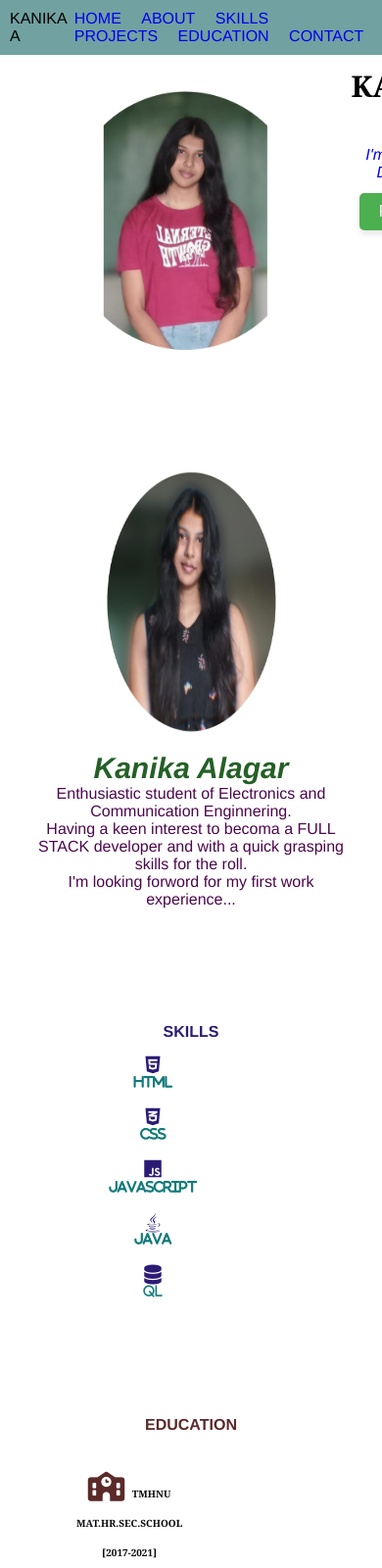
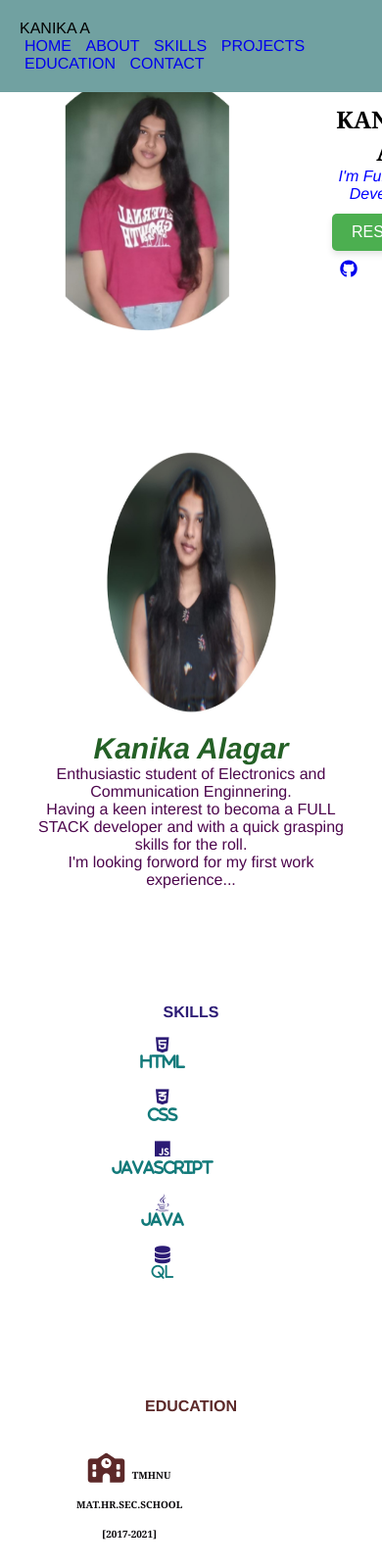
Before and after one commit to Kanikaalagarsamy/portfolio, a plain HTML site: page index.html in a window 390 px wide. Shown: the top 1600 px of the page at 98% size. Drawn offline with nearby package versions, Linux system fonts and the light colour scheme.

Commit message:
portfolio

```diff
--- a/style.css
+++ b/style.css
@@ -171,27 +171,31 @@ button{
     cursor: pointer;
     box-shadow: 0 4px 6px rgba(0, 0, 0, 0.1);
 }
-@media (max-width: 768px) {
+@media (max-width: 480px) {
     .head {
-        padding: 10px;
+        flex-direction: column;
+    }
+
+    .head a {
+        padding: 5px;
     }
 
     .image {
-        padding: 5% 0 0 10%;
+        padding: 0 0 0 0;
     }
 
     .hom {
-        padding: 10% 15% 0 5%;
+
     }
 
     h3 {
-        font-size: 30px;
+        font-size: 24px;
     }
 
     .fa-brands.fa-github,
     .fa-brands.fa-linkedin {
-        font-size: 20px;
-        padding: 0 5% 0 0;
+        font-size: 18px;
+        padding: 0 25% 0 0;
     }
 
     .fa-brands.fa-html5,
@@ -199,16 +203,24 @@ button{
     .fa-brands.fa-js,
     .fa-brands.fa-java,
     .fa-solid.fa-database {
-        font-size: 20px;
-        padding: 4% 30% 1% 10%;
+        font-size: 18px;
+        padding: 4% 25% 1% 10%;
     }
 
     .icons h6 {
-        font-size: small;
+        font-size: smaller;
     }
 
     #education,
     #contact {
-        margin: 20% 0 10% 0;
+        margin: 10% 0 5% 0;
+    }
+    .con-form {
+        margin: 4% 5% 0 5%;
+    }
+
+    .send {
+        padding: 8px 16px;
+        font-size: 14px;
     }
 }
```
